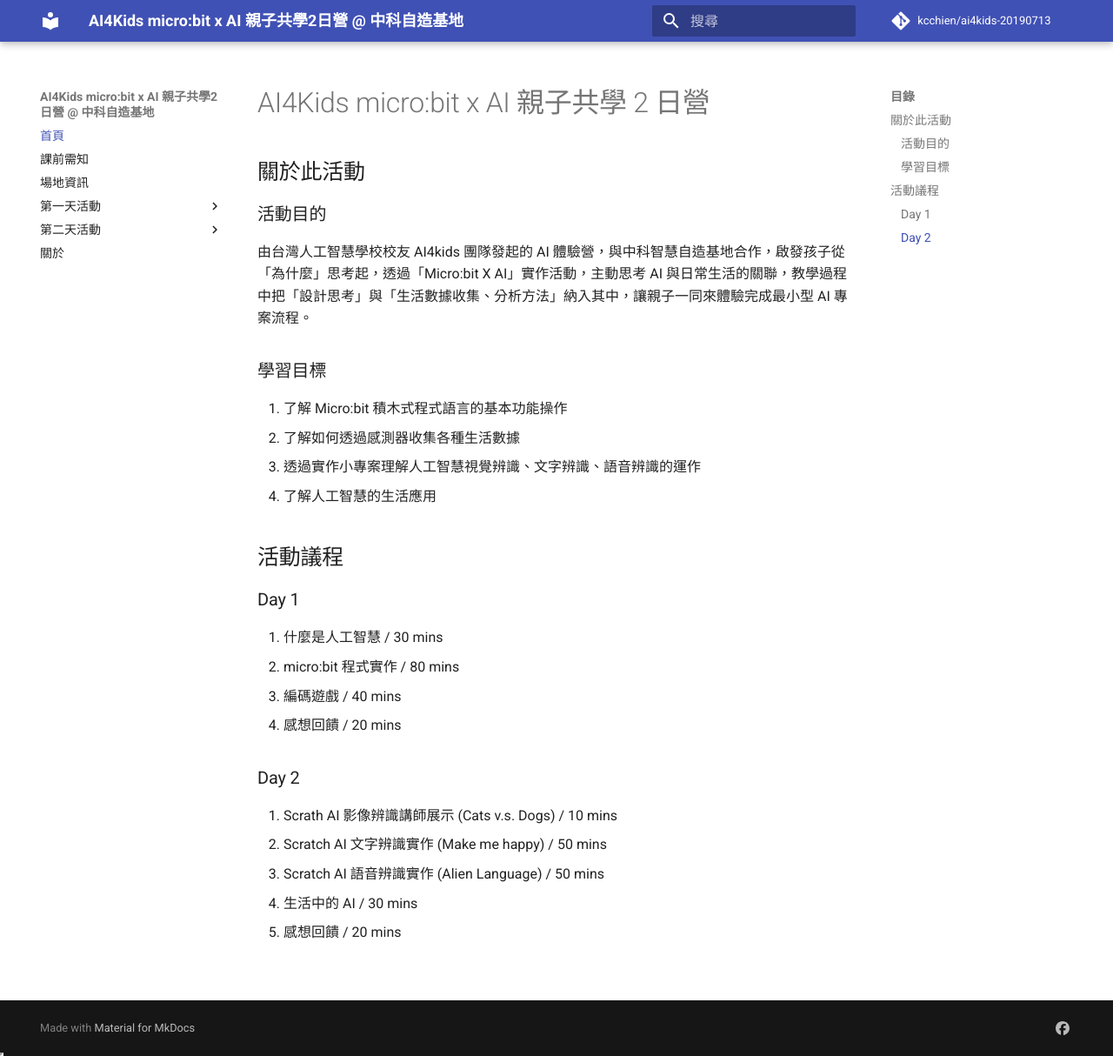
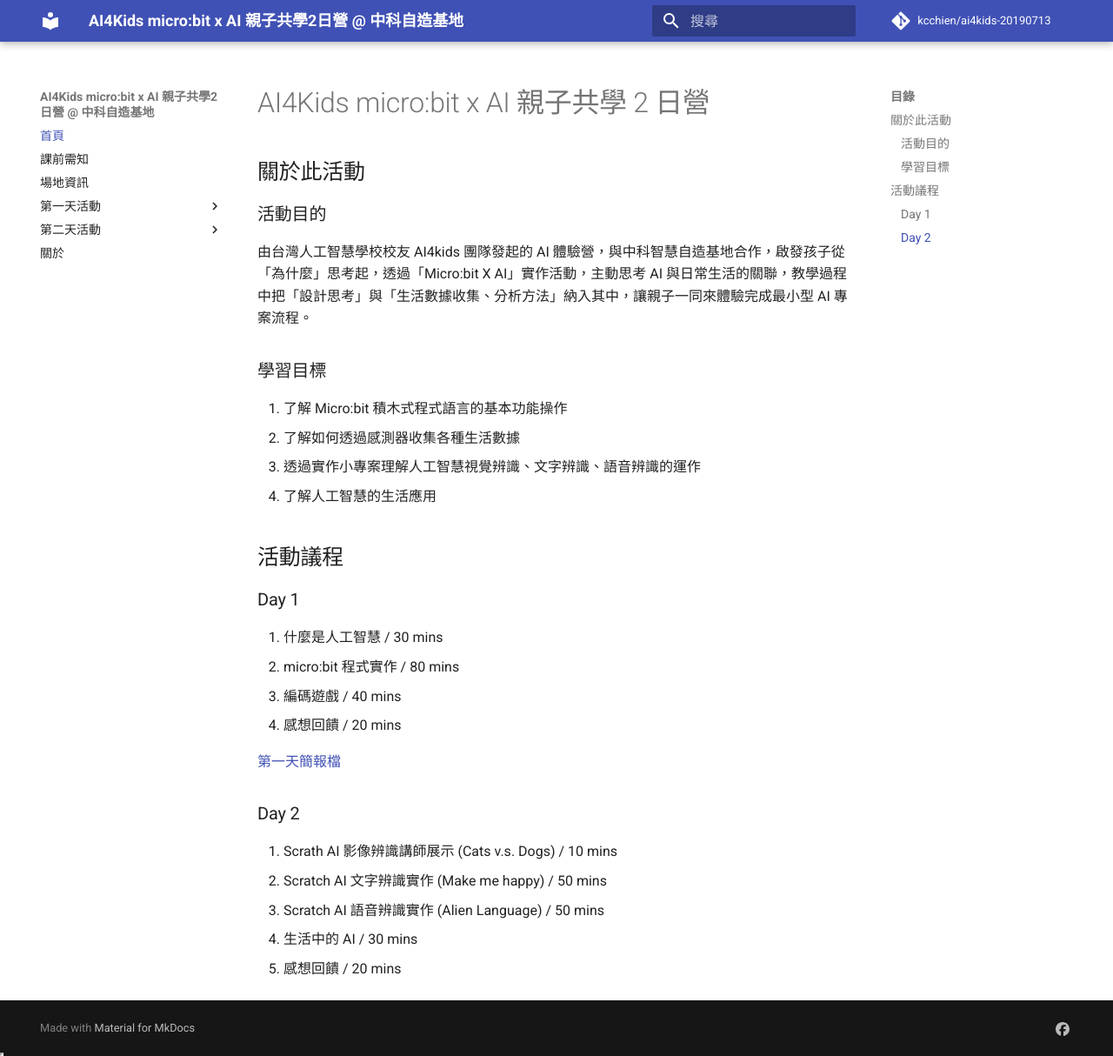
Before and after one commit to kcchien/ai4kids-20190713, an MkDocs documentation site: the page built from docs/index.md, in a window 1280 px wide and 1214 px high. Shown: the whole window at 87% size. Built offline with MkDocs 1.6.1 and Material for MkDocs 9.7.7, drawn with Linux system fonts in a browser that asks for light colours; comment, search, counter and statistics services are not loaded.

Commit message:
Add Day1 ppt

```diff
--- a/docs/index.md
+++ b/docs/index.md
@@ -22,6 +22,8 @@
 3. 編碼遊戲 / 40 mins
 4. 感想回饋 / 20 mins
 
+[第一天簡報檔](https://ai4kids-20190713.s3-ap-southeast-1.amazonaws.com/day1/microbit+x+AI+%E8%A6%AA%E5%AD%90%E5%85%B1%E5%AD%B8%E7%87%9F+-+D1-microbit%E5%AF%A6%E4%BD%9C%E5%9D%8A.pdf)
+
 ### Day 2
 
 1. Scrath AI 影像辨識講師展示 (Cats v.s. Dogs) / 10 mins
```
Also changed, not shown: site/ai_image/index.html, site/search/search_index.json, 1 other file.
